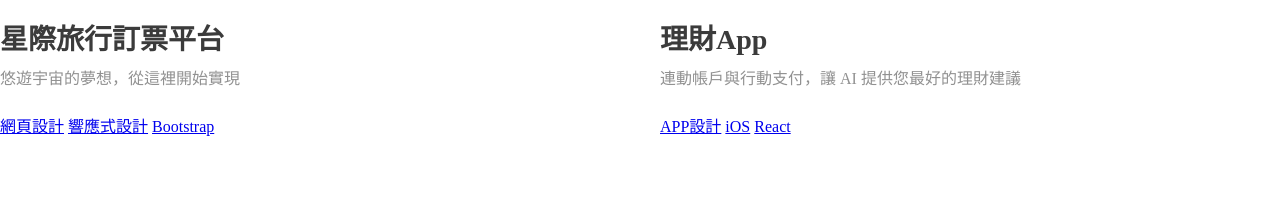
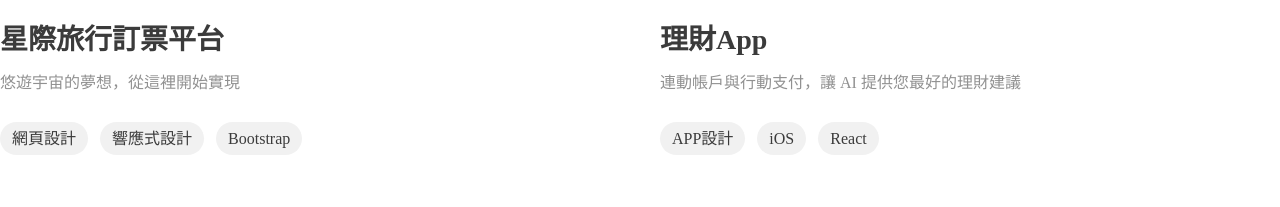
Before and after one commit to syunjulee/task-flex, a plain HTML site: page index.html in a window 1280 px wide. Shown: the part 383-590 px from the top of the page. Drawn offline with Linux system fonts and the light colour scheme.

Commit message:
update: css調整

```diff
--- a/style.css
+++ b/style.css
@@ -5,15 +5,15 @@
 
 .wrap {
   width: 1296px;
-  margin: 0 auto;
+  margin: 80px auto;
   display: flex;
   flex-wrap: wrap;
-  gap: 24px;
+  column-gap: 24px;
+  row-gap: 80px;
 }
 
 .card {
   width: 636px;
-  margin-top: 80px;
 }
 
 .pic img {
@@ -22,16 +22,25 @@
 }
 
 .content .text {
-  margin-bottom: 24px;
+  margin-bottom: 32px;
 }
 
 .content .text h3 {
   font-size: 28px;
   color: #3B3B3B;
-  margin-bottom: 8px;
+  margin-bottom: 12px;
 }
 
 .content .text p {
   font-size: 16px;
   color: #919191;
 }
+
+.content .tags a {
+  background-color: #F1F1F1;
+  text-decoration: none;
+  color: #3B3B3B;
+  padding: 8px 12px;
+  margin-right: 8px;
+  border-radius: 50px;
+}
```
